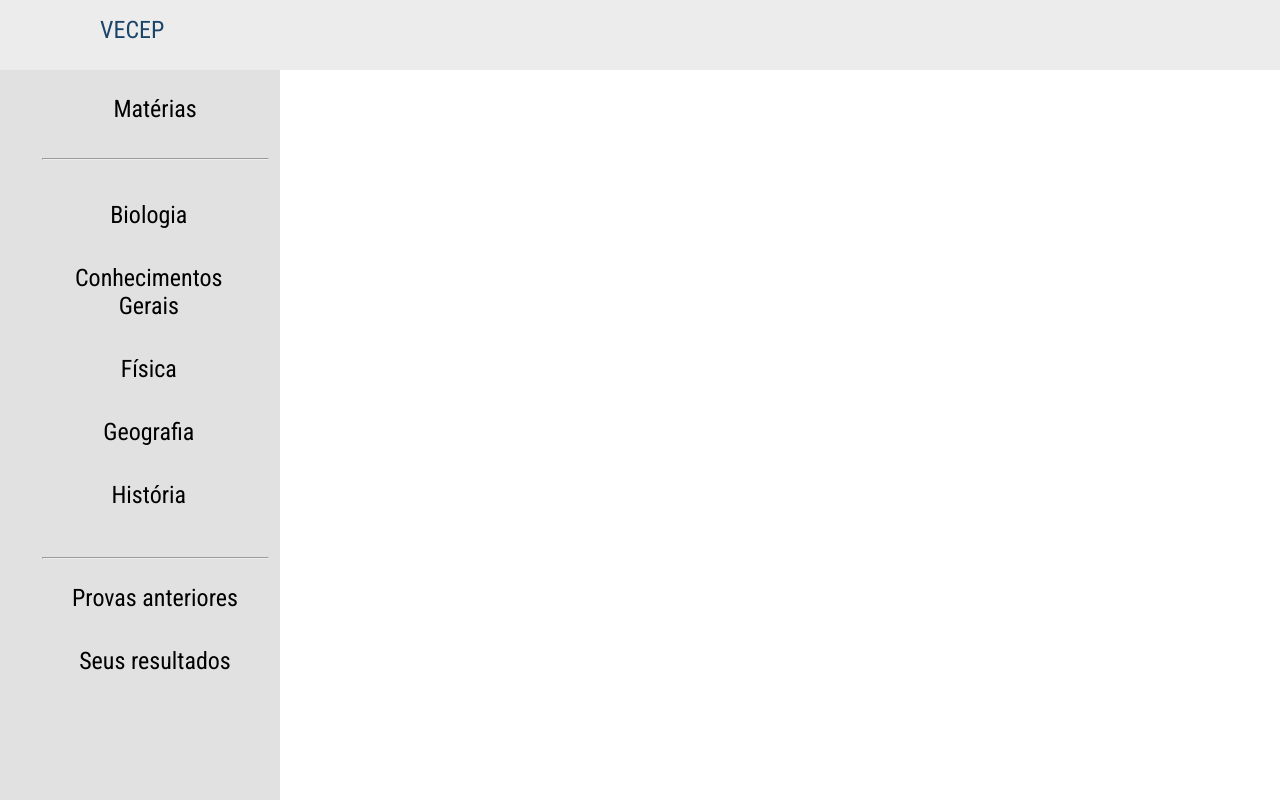
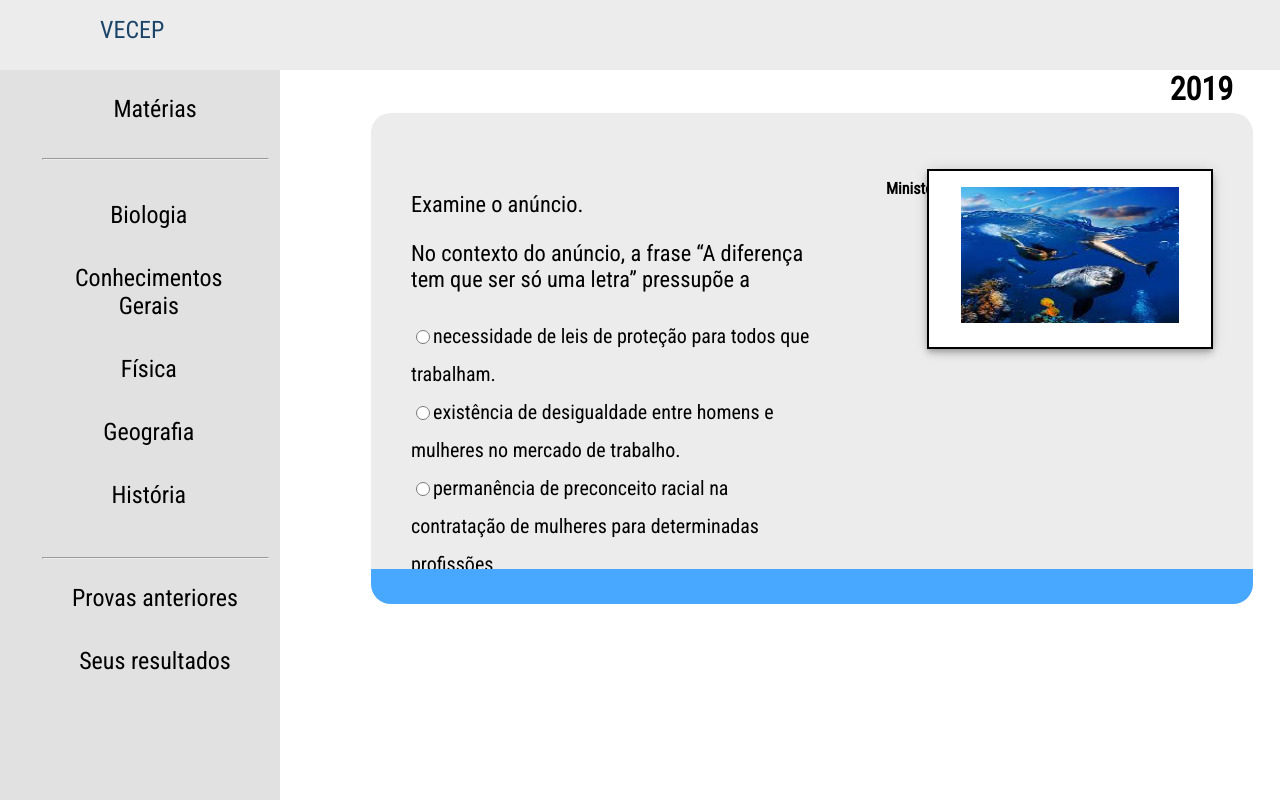
Before and after one commit to vecep/vecep-fuvest, a React (Create React App) app in the folder vecep/: page /Exercises in a window 1280 px wide. Built offline with nearby package versions, Linux system fonts and the light colour scheme.

Commit message:
Add base Card

```diff
--- /dev/null
+++ b/vecep/src/components/card/Card.css
@@ -0,0 +1,96 @@
+.card {
+  background: #ECECEC;
+  border-top: 16px solid transparent;
+  border-bottom: 35px solid #48A7FF;
+  width: 65vw;
+  height: 50vh;
+  margin-left: 5vw;
+  text-align: left;
+  padding: 40px 10px 0 40px;
+  border-radius: 20px;
+  display: flex;
+  flex-direction: row;
+  overflow-y: scroll;
+  justify-content: space-between
+}
+
+.question {
+  color: black;
+  font-size: 20px;
+  vertical-align: middle;
+}
+
+.radio {
+  width: 14px;
+  height: 14px;
+}
+
+.question-container {
+  display: flex;
+  flex-direction: column;
+  text-align: right;
+  font-size: 2em;
+  color: black;
+}
+
+.question-container > span {
+  margin-right: 20px;
+  margin-bottom: 5px;
+  font-weight: bold;
+}
+
+.question-text {
+  overflow-wrap: break-word;
+  width: 50%;
+  height: 100%;
+}
+
+.question-instruction-basic {
+  font-size: 0.7em;
+}
+
+.question-instruction-text {
+  font-size: 0.7em;
+}
+
+.question-image {
+  display: flex;
+  flex-direction: column;
+  align-items: flex-end;
+  margin: 0 30px 0 15px;
+}
+
+.question-image > span {
+  margin-top: 10px;
+  font-size: 0.5em;
+  font-weight: bold;
+}
+
+.question-image > img {
+  min-width: 100px;
+  min-height: 100px;
+  width: 17vw;
+  height: 17vh;
+}
+
+/* width */
+.card::-webkit-scrollbar {
+  width: 7px;
+}
+
+/* Handle */
+.card::-webkit-scrollbar-thumb {
+  background: #B5B5B5;
+  border-radius: 10px;
+}
+
+/* Handle on hover */
+.card::-webkit-scrollbar-thumb:hover {
+  background: grey;
+}
+
+.batatinha {
+  display: flex;
+  border: 0px;
+  vertical-align: middle;
+}
--- /dev/null
+++ b/vecep/src/components/card/Card.jsx
@@ -0,0 +1,72 @@
+import React, { useState } from 'react';
+import './Card.css';
+import fallen from '../../images/fallen.jpg'
+import Modal from '@material-ui/core/Modal';
+
+import { makeStyles } from '@material-ui/core/styles';
+
+const useStyles = makeStyles(theme => ({
+    paper: {
+      position: 'absolute',
+      width: 400,
+      backgroundColor: theme.palette.background.paper,
+      border: '2px solid #000',
+      boxShadow: theme.shadows[5],
+      padding: theme.spacing(2, 4, 3),
+    },
+  }));
+
+const Card = () => {
+    const [open, setOpen] = useState(false);
+    const classes = useStyles();
+
+    const handleOpen = () => {
+        setOpen(true);
+    };
+
+    const handleClose = () => {
+            setOpen(false);
+    };
+
+
+    const mockedQuestions = ["necessidade de leis de proteção para todos que trabalham.",
+    "existência de desigualdade entre homens e mulheres no mercado de trabalho.",
+    "permanência de preconceito racial na contratação de mulheres para determinadas profissões.",
+    "importância de campanhas dirigidas para a mulher trabalhadora.",
+    "discriminação de gênero que se manifesta na própria linguagem."]
+
+    const renderRadio = () => (
+        mockedQuestions.map(q =>
+                <>
+                <input className="radio" type="radio" id={mockedQuestions.indexOf(q)} name="fav_language" value="HTML" />
+                <label className="question" for={mockedQuestions.indexOf(q)}>{q}</label><br />
+                </>
+        )
+    );
+
+    return (
+        <div className="question-container">
+        <span>2019</span>
+        <div className="card">
+            <div className="question-text">
+                <p className="question-instruction-basic">Examine o anúncio.</p>
+                <p className="question-instruction-text">No contexto do anúncio, a frase “A diferença tem que ser só uma letra” pressupõe a</p>
+                {renderRadio()}
+            </div>
+            <div className="question-image">
+                <img src={fallen} alt="" onClick={handleOpen} className={classes.paper}/>
+                <Modal
+                    open={open}
+                    onClose={handleClose}
+                >
+                    <div className="batatinha">
+                        <img src={fallen} alt=""/>
+                    </div>
+                </Modal>
+                <span>Ministério Público do Trabalho no Rio Grande do Sul</span>
+            </div>
+        </div>
+        </div>
+    )
+};
+export default Card;
--- a/vecep/src/components/layout/Content.jsx
+++ b/vecep/src/components/layout/Content.jsx
@@ -1,12 +1,16 @@
 import './Content.css';
 import React from 'react';
 import { Switch, Route } from 'react-router-dom';
+import Exercises from '../../views/contents/Exercises'
 
 const Content = () => (
   <main className="Content">
     <Switch>
       <Route exact path="/">
       </Route>
+      <Route exact path="/Exercises">
+      <Exercises/>
+      </Route>
     </Switch>
   </main>
 );
--- /dev/null
+++ b/vecep/src/views/contents/Exercises.jsx
@@ -0,0 +1,7 @@
+import Card from '../../components/card/Card'
+import React from 'react';
+
+const Exercises = () => (
+    <Card/>
+);
+export default Exercises;
```
Also changed, not shown: vecep/src/components/layout/Menu.jsx (line endings or trailing spaces), vecep/src/images/fallen.jpg (added).
